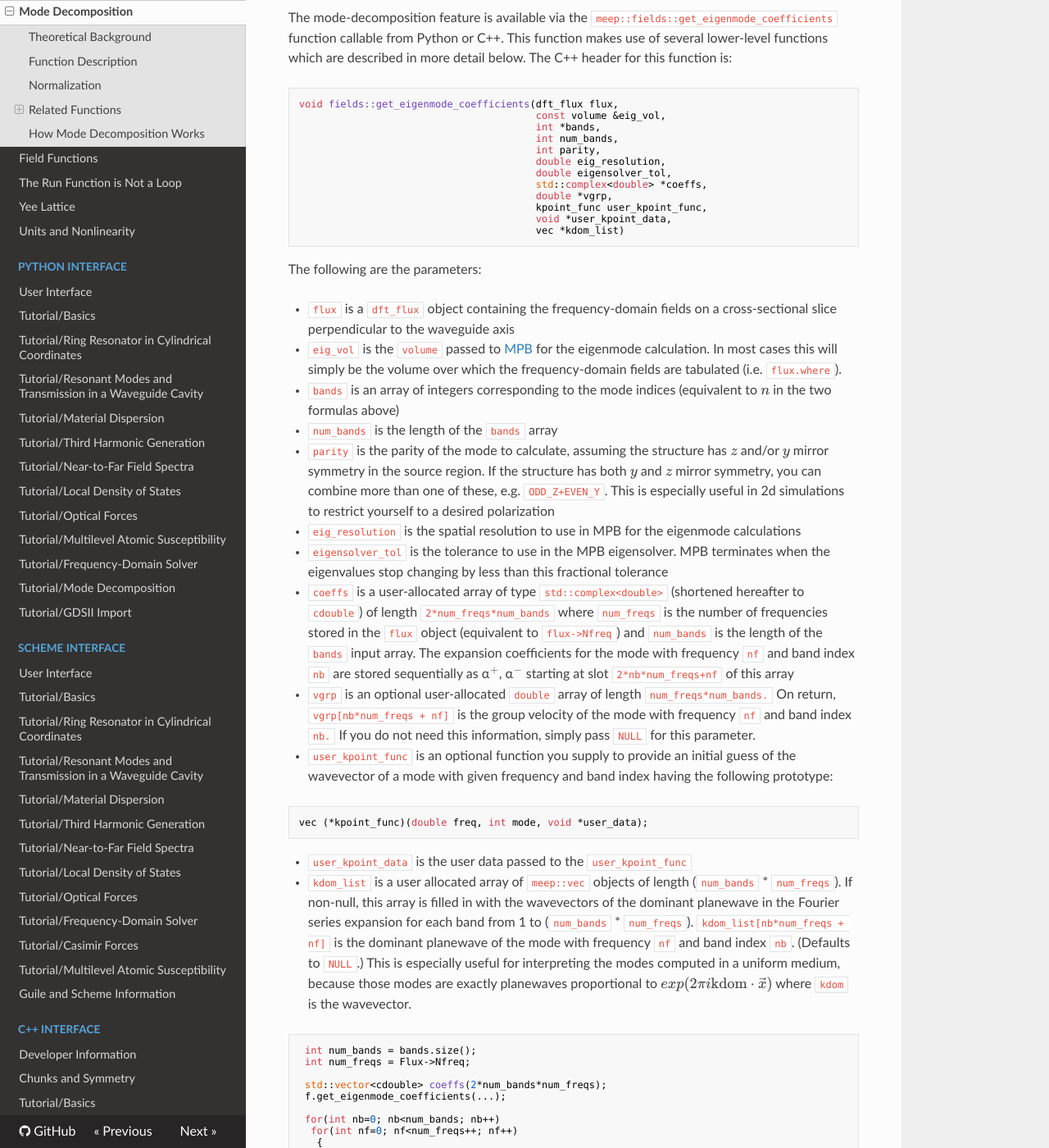
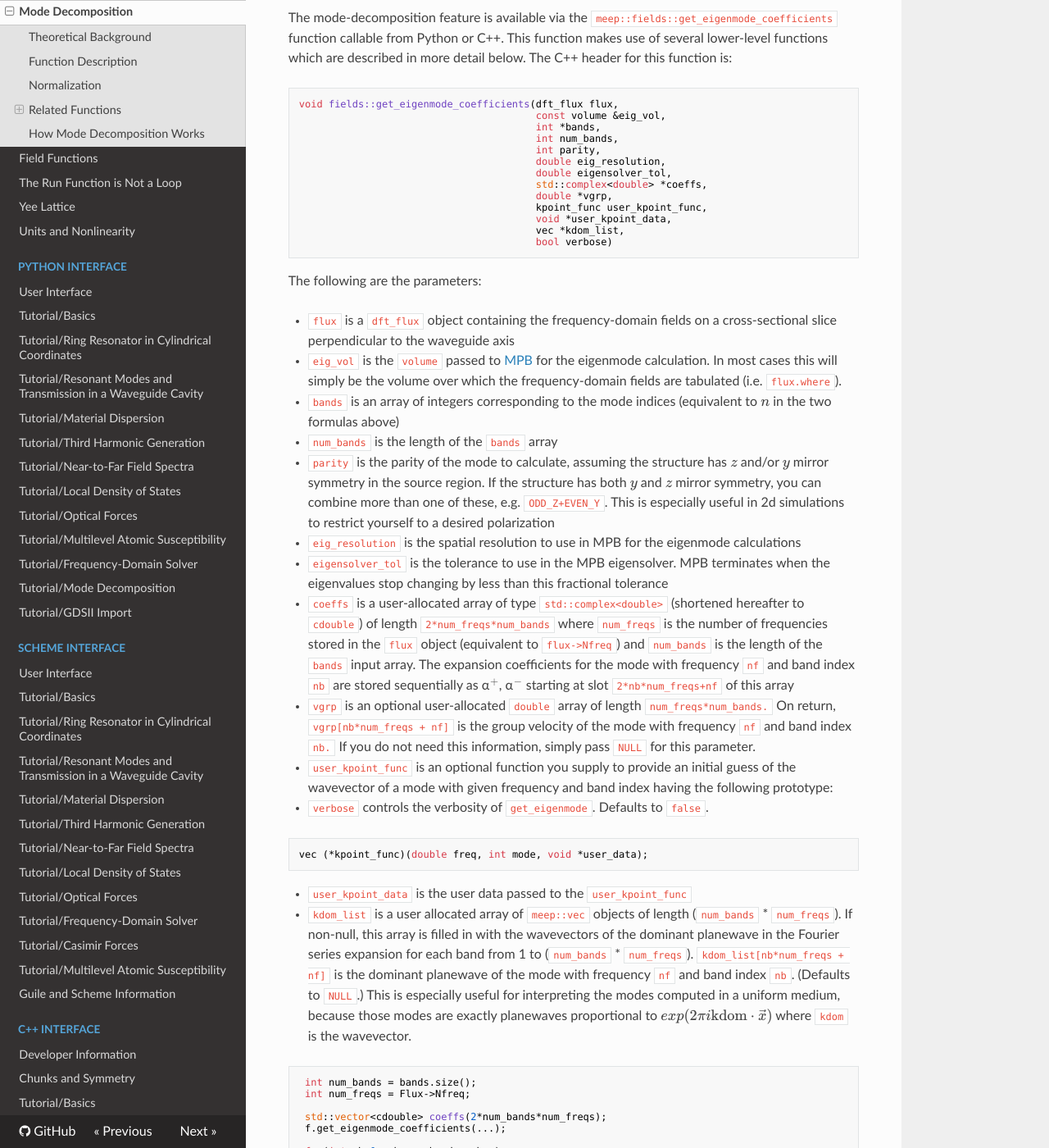
Before and after one commit to NanoComp/meep, an MkDocs documentation site: the page built from doc/docs/Mode_Decomposition.md, in a window 1280 px wide and 1400 px high, scrolled down 1278 px. Shown: the whole window at 82% size. Built offline with MkDocs 1.6.1, drawn with Linux system fonts in a browser that asks for light colours; nearby versions of some CDN libraries; formulas are drawn with MathJax 3; old or Windows-style settings are respelled for this version of MkDocs.

Commit message:
Add documentation

````diff
--- a/doc/docs/Mode_Decomposition.md
+++ b/doc/docs/Mode_Decomposition.md
@@ -51,7 +51,8 @@ void fields::get_eigenmode_coefficients(dft_flux flux,
                                         double *vgrp,
                                         kpoint_func user_kpoint_func,
                                         void *user_kpoint_data,
-                                        vec *kdom_list)
+                                        vec *kdom_list,
+                                        bool verbose)
 ```
 The following are the parameters:
 
@@ -74,6 +75,8 @@ The following are the parameters:
 + `vgrp` is an optional user-allocated `double` array of length `num_freqs*num_bands.` On return, `vgrp[nb*num_freqs + nf]` is the group velocity of the mode with frequency `nf` and band index `nb.` If you do not need this information, simply pass `NULL` for this parameter.
 
 + `user_kpoint_func` is an optional function you supply to provide an initial guess of the wavevector of a mode with given frequency and band index having the following prototype:
+
++ `verbose` controls the verbosity of `get_eigenmode`. Defaults to `false`.
 
 ```c++
 vec (*kpoint_func)(double freq, int mode, void *user_data);
````
Also changed, not shown: doc/docs/Python_User_Interface.md (+1 -1 lines).
